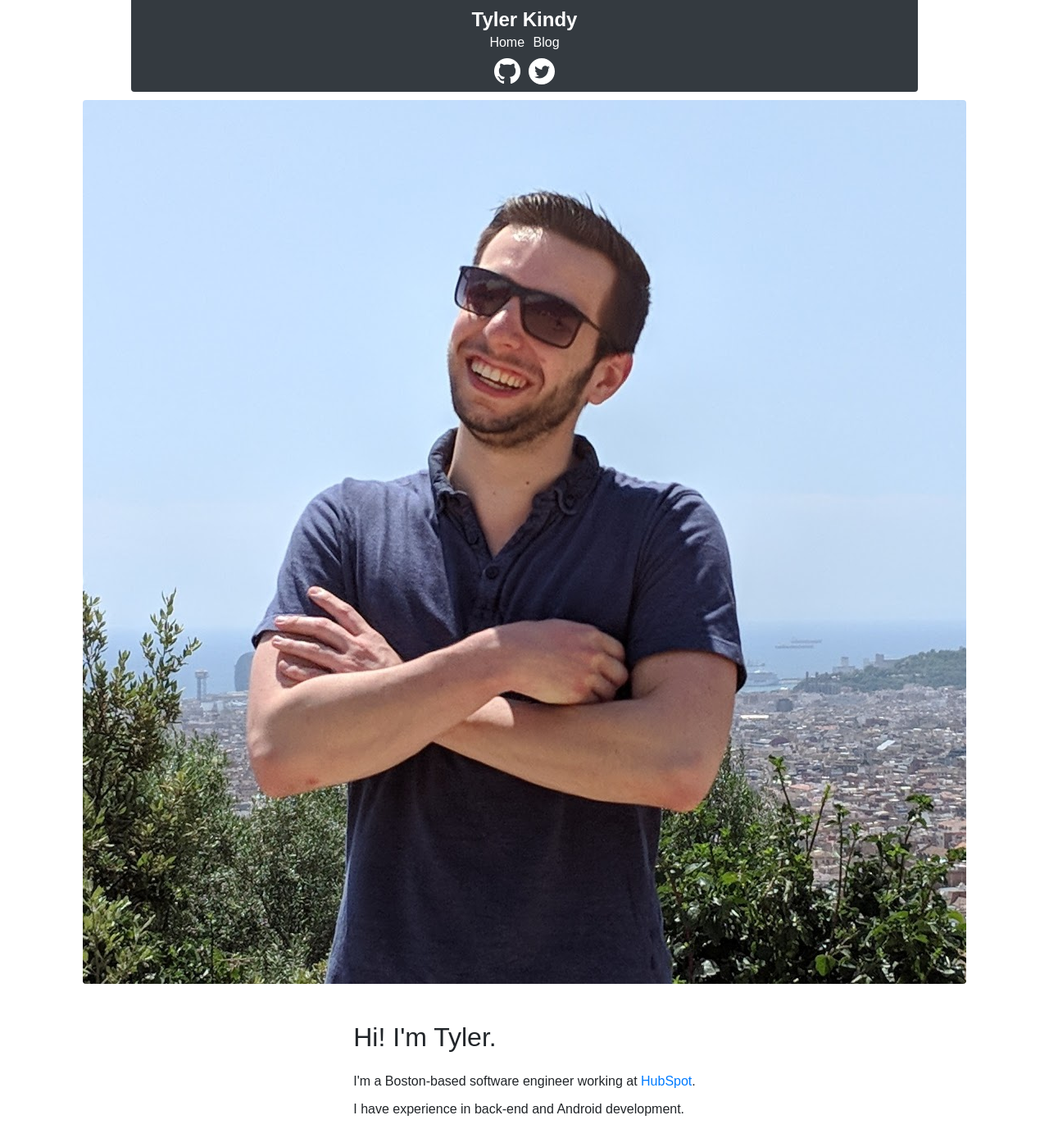
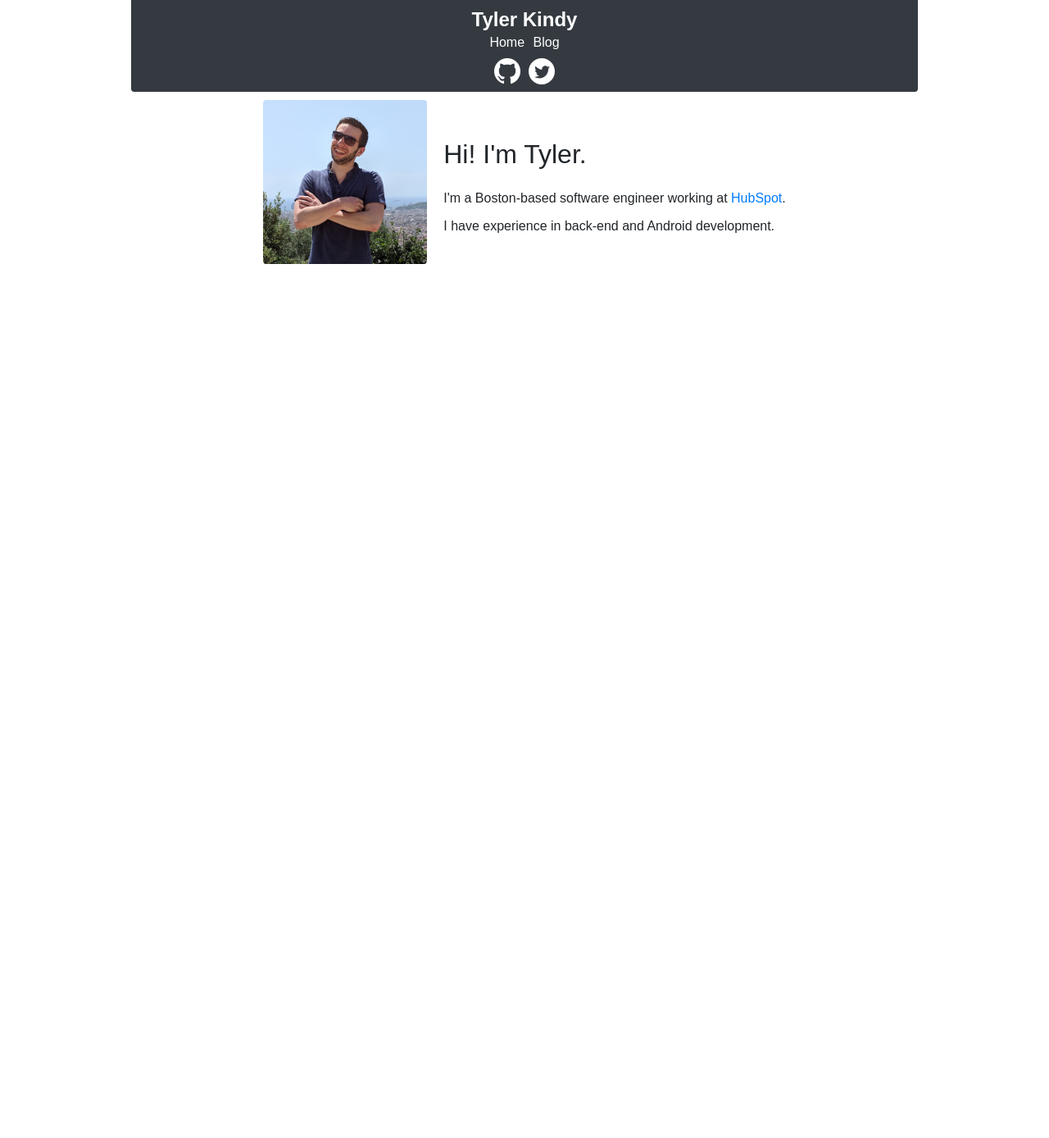
Before and after one commit to tkindy/website, a Jekyll site: the page built from index.html, in a window 1280 px wide. Shown: the whole page at 82% size. Built offline with Jekyll 4.4.1, drawn with Linux system fonts in a browser that asks for light colours; after the commit the page ends 900 px from its top, so only the background shows below that.

Commit message:
Add max-width to image
I'm not sure why this is necessary. Presumably, with `flex: 0 1 200px`,
the image would never grow beyond 200px since that disables `flex-grow`.
On mobile, though, this isn't working as expected; the image is huge.
Adding a max-width fixes it, but I don't really know why it's required.

```diff
--- a/_sass/main.scss
+++ b/_sass/main.scss
@@ -74,6 +74,7 @@ nav {
 .me-img {
   border-radius: 4px;
   flex: 0 1 200px;
+  max-width: 200px;
 }
 
 .me-description {
```
